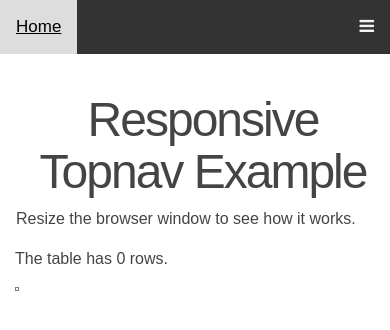
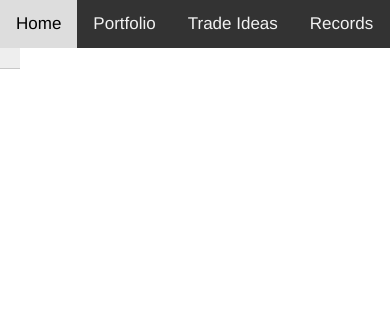
Before and after one commit to dan-bart/PythonAutoTrader, a Flask app: page /ideas in a window 390 px wide; the page is wider, and only the part inside the window is pictured. Shown: the top 330 px of that part. Run offline with Flask 2, Linux system fonts and the light colour scheme; lists and menus that the app fills with data are empty; parts of the project's set-up code (start-up, migrations or seed data) failed here and were passed over; some libraries are stand-ins or nearby versions.

Commit message:
working trader, flask draft

```diff
--- a/app.py
+++ b/app.py
@@ -1,18 +1,29 @@
-import os
 import trader
+import yfinance
 from flask_sqlalchemy import SQLAlchemy
 from flask import Flask, render_template, url_for
 from flask_bootstrap import Bootstrap
-from bokeh.embed import components
-import bokeh
+from flask_table import Table, Col
+
+import bokeh.sampledata
+import pandas as pd
+from bokeh.layouts import gridplot
+from bokeh.plotting import figure, output_file, show
+from bokeh.sampledata.stocks import AAPL, GOOG, IBM, MSFT
+from math import pi
+import numpy as np
+
+
 
 sql_inst = trader.SQL()
-
 app = Flask(__name__)
 
+#data from DB
 portfolio = sql_inst.fetch_all("portfolio")
 trade_ideas = sql_inst.fetch_all("discord_trade_ideas")
 records = sql_inst.fetch_all("records")
+
+
 
 @app.route("/", methods=["GET"])
 @app.route("/home", methods=["GET"])
@@ -26,7 +37,32 @@ def stock_data(stock):
 
 @app.route("/portfolio")
 def portfolio_fun():
-    return render_template("df.html.j2", length=portfolio.shape[1], dataframe=portfolio.to_html(),page = '/portfolio')
+    df = pd.DataFrame(MSFT)[:50]
+    df["date"] = pd.to_datetime(df["date"])
+
+    inc = df.close > df.open
+    dec = df.open > df.close
+    w = 12*60*60*1000 # half day in ms
+
+    TOOLS = "pan,wheel_zoom,box_zoom,reset,save"
+
+    p = figure(x_axis_type="datetime", tools=TOOLS, plot_width=1000, title = "MSFT Candlestick")
+    p.xaxis.major_label_orientation = pi/4
+    p.grid.grid_line_alpha=0.3
+
+    p.segment(df.date, df.high, df.date, df.low, color="black")
+    p.vbar(df.date[inc], w, df.open[inc], df.close[inc], fill_color="#D5E1DD", line_color="black")
+    p.vbar(df.date[dec], w, df.open[dec], df.close[dec], fill_color="#F2583E", line_color="black")
+    show(p)
+
+
+    kwargs = {'script': script, 'div': div}
+    kwargs['title'] = 'bokeh-with-flask'
+
+    df_portfolio = portfolio.style.highlight_max(axis=0, subset=['avg_buy']).render()
+
+
+    return render_template("df.html.j2", length=portfolio.shape[1], dataframe=df_portfolio,page = '/portfolio', **kwargs)
 
 @app.route("/ideas")
 def ideas_fun():
@@ -36,15 +72,17 @@ def ideas_fun():
 def records_fun():
     return render_template("df.html.j2", length=records.shape[1], dataframe=records.to_html())
 
-
-
-
 @app.route("/dfcustom")
 def dfcustom():
     data = portfolio.to_dict(orient="records")
     headers = portfolio.columns
     print(headers)
     return render_template("dfcustom.html.j2", data=data, headers=headers)
+
+
+
+def datetime(x):
+    return np.array(x, dtype=np.datetime64)
 
 
 # @app.route("/bokehplot")
@@ -60,3 +98,38 @@ def dfcustom():
 
 if __name__ == '__main__':
     app.run(debug=True)
+
+
+def plot_stock(stock):
+    p1 = figure(x_axis_type="datetime", title="Stock Closing Prices")
+    p1.grid.grid_line_alpha=0.3
+    p1.xaxis.axis_label = 'Date'
+    p1.yaxis.axis_label = 'Price'
+    p1.line(x=datetime(AAPL['date']), y=AAPL['adj_close'], color='#A6CEE3', legend_label='AAPL')
+    p1.legend.location = "top_left"
+
+    aapl = np.array(AAPL['adj_close'])
+    print(AAPL['adj_close'])
+    print(datetime(AAPL['date']))
+    aapl_dates = np.array(AAPL['date'], dtype=np.datetime64)
+
+    window_size = 30
+    window = np.ones(window_size)/float(window_size)
+    aapl_avg = np.convolve(aapl, window, 'same')
+
+    p2 = figure(x_axis_type="datetime", title="AAPL One-Month Average")
+    p2.grid.grid_line_alpha = 0
+    p2.xaxis.axis_label = 'Date'
+    p2.yaxis.axis_label = 'Price'
+    p2.ygrid.band_fill_color = "olive"
+    p2.ygrid.band_fill_alpha = 0.1
+
+    p2.circle(x=aapl_dates, y=aapl, size=4, legend_label='close',
+            color='darkgrey', alpha=0.2)
+
+    p2.line(x=aapl_dates, y=aapl_avg, legend_label='avg', color='navy')
+    p2.legend.location = "top_left"
+
+    output_file("stocks.html", title="stocks.py example")
+
+    show(gridplot(children = [[p1,p2]], plot_width=400, plot_height=400))  # open a browser
--- a/static/custom.css
+++ b/static/base.css
@@ -1,47 +1,9 @@
-/* Enables horizontal scrolling in any element that has the "container" CSS class. */
-
-.container {
-    overflow-x: auto;
-    overflow-y: auto;
-}
-
 body {
     margin: 0;
     padding: 0;
     font-family: "Helvetica Neue", Helvetica, Arial, sans-serif;
     color: #444;
 }
-
-
-/*
-   * Formatting the header area
-   */
-
-header {
-    background-color: #DFB887;
-    height: 35px;
-    width: 100%;
-    opacity: .9;
-    margin-bottom: 10px;
-}
-
-header h1.logo {
-    margin: 0;
-    font-size: 1.7em;
-    color: #fff;
-    text-transform: uppercase;
-    float: left;
-}
-
-header h1.logo:hover {
-    color: #fff;
-    text-decoration: none;
-}
-
-
-/*
-   * Centering the body content
-   */
 
 .container {
     width: 1200px;
--- /dev/null
+++ b/static/df_style.css
@@ -0,0 +1,40 @@
+table.dataframe,
+.dataframe th,
+.dataframe td {
+    border: none;
+    border-bottom: 1px solid #C8C8C8;
+    border-collapse: collapse;
+    text-align: center;
+    padding: 10px;
+    margin-bottom: 40px;
+    font-size: 0.9em;
+}
+
+
+/*
+.male th {
+    background-color: #add8e6;
+    color: white;
+}
+
+.female th {
+    background-color: #77dd77;
+    color: white;
+} */
+
+tr:nth-child(odd) {
+    background-color: #eee;
+}
+
+tr:nth-child(even) {
+    background-color: #fff;
+}
+
+tr:hover {
+    background-color: #ffff99;
+}
+
+.center {
+    margin-left: auto;
+    margin-right: auto;
+}
--- /dev/null
+++ b/static/nav.css
@@ -0,0 +1,42 @@
+/* Add a black background color to the top navigation */
+
+.topnav {
+    background-color: #333;
+    overflow: hidden;
+}
+
+
+/* Style the links inside the navigation bar */
+
+.topnav a {
+    float: left;
+    display: block;
+    color: #f2f2f2;
+    text-align: center;
+    padding: 14px 16px;
+    text-decoration: none;
+    font-size: 17px;
+}
+
+
+/* Change the color of links on hover */
+
+.topnav a:hover {
+    background-color: #ddd;
+    color: black;
+}
+
+
+/* Add an active class to highlight the current page */
+
+.topnav a.active {
+    background-color: #04AA6D;
+    color: white;
+}
+
+
+/* Hide the link that should open and close the topnav on small screens */
+
+.topnav .icon {
+    display: none;
+}
--- a/templates/df.html.j2
+++ b/templates/df.html.j2
@@ -1,5 +1,28 @@
-{% extends "layout.html.j2" %}
+{% extends "index.html.j2" %}
+
+<head>
+        <meta charset="utf-8">
+
+<link
+    href="https://cdnjs.cloudflare.com/ajax/libs/bokeh/1.2.0/bokeh.min.css"
+    rel="stylesheet" type="text/css">
+<link
+    href="https://cdnjs.cloudflare.com/ajax/libs/bokeh/1.2.0/bokeh-widgets.css"
+    rel="stylesheet" type="text/css">
+<link
+    href="https://cdnjs.cloudflare.com/ajax/libs/bokeh/1.2.0/bokeh-tables.css"
+    rel="stylesheet" type="text/css">
+</head>
+
 {% block body %}
-<p>The table has {{ length }} rows.</p>
-{{ dataframe|safe }}
+
+{{dataframe | safe}}
+{{ div|safe }}
+{{ script|safe }}
+
+
 {% endblock %}
+
+<script src="https://cdnjs.cloudflare.com/ajax/libs/bokeh/1.2.0/bokeh.min.js"></script>
+<script src="https://cdnjs.cloudflare.com/ajax/libs/bokeh/1.2.0/bokeh-widgets.js"></script>
+<script src="https://cdnjs.cloudflare.com/ajax/libs/bokeh/1.2.0/bokeh-tables.js"></script>
--- a/templates/index.html.j2
+++ b/templates/index.html.j2
@@ -1,9 +1,9 @@
 {% extends "layout.html.j2" %}
 {% block title %} Minimal Flask Table {% endblock %}
-
+{% block head %}
+<h1>Auto Trader</h1>
+{% endblock %}
 {% block body %}
 
-<h1>Welcome!</h1>
-
-<p>Hello! You've found the "minimal flask examples" website. Click on any of the links below to view the appropriate example.</p>
+<p>Insert description</p>
 {% endblock %}
--- a/templates/layout.html.j2
+++ b/templates/layout.html.j2
@@ -1,73 +1,29 @@
 <!doctype html>
 
 <head>
-    <title>{% block title %} {% endblock %}</title>
-    {% set active_page = page|default('home') -%}
+    <title>{% block title %} Trader {% endblock %}</title>
+
+    {# <!-- JQuery -->
+    <script src="https://ajax.googleapis.com/ajax/libs/jquery/3.4.1/jquery.min.js"></script>
+
+    <!-- Bootstrap -->
+    <link rel="stylesheet" type="text/css" href="https://stackpath.bootstrapcdn.com/bootstrap/4.3.1/css/bootstrap.min.css">
+    <script type = "text/javascript"  src="https://cdnjs.cloudflare.com/ajax/libs/popper.js/1.12.9/umd/popper.min.js"></script>
+    <script type = "text/javascript" src="https://stackpath.bootstrapcdn.com/bootstrap/4.3.1/js/bootstrap.min.js"></script>
+    <script type = "text/javascript"  src="https://stackpath.bootstrapcdn.com/bootstrap/4.3.1/js/bootstrap.bundle.min.js"></script>
+
+    <!-- Datatable -->
+    <link rel="stylesheet" type="text/css" href="https://cdn.datatables.net/1.10.20/css/jquery.dataTables.min.css">
+    <link rel="stylesheet" type="text/css" href="https://cdn.datatables.net/responsive/2.2.3/css/responsive.dataTables.min.css">
+    <script src="https://cdnjs.cloudflare.com/ajax/libs/moment.js/2.11.2/moment.min.js"></script>
+    <script type = "text/javascript"  src="https://cdn.datatables.net/1.10.20/js/jquery.dataTables.min.js"></script>
+    <script type = "text/javascript"  src="https://cdn.datatables.net/responsive/2.2.3/js/dataTables.responsive.min.js"></script>
+    <script type = "text/javascript"  src="https://cdn.datatables.net/plug-ins/1.10.15/dataRender/datetime.js"></script> #}
+
+    <link rel="stylesheet" href="{{ url_for('static', filename='df_style.css') }}">
     <link rel="stylesheet" href="https://cdnjs.cloudflare.com/ajax/libs/font-awesome/4.7.0/css/font-awesome.min.css">
-    <link rel="stylesheet" href="https://maxcdn.bootstrapcdn.com/bootstrap/4.0.0-beta.3/css/bootstrap.min.css" integrity="sha384-Zug+QiDoJOrZ5t4lssLdxGhVrurbmBWopoEl+M6BdEfwnCJZtKxi1KgxUyJq13dy" crossorigin="anonymous">
-    <!-- Add custom CSS -->
-    <link rel="stylesheet" href="{{ url_for('static', filename='custom.css') }}">
-    <style>
-        body {
-            margin: 0;
-            font-family: Arial, Helvetica, sans-serif;
-        }
-
-        .topnav {
-            overflow: hidden;
-            background-color: #333;
-        }
-
-        .topnav a {
-            float: left;
-            display: block;
-            color: #f2f2f2;
-            text-align: center;
-            padding: 14px 16px;
-            a text-decoration: none;
-            font-size: 17px;
-        }
-
-        .topnav a:hover {
-            background-color: #ddd;
-            color: black;
-        }
-
-        .topnav a.active {
-            background-color: #04AA6D;
-            color: white;
-        }
-
-        .topnav .icon {
-            display: none;
-        }
-
-        @media screen and (max-width: 600px) {
-            .topnav a:not(:first-child) {
-                display: none;
-            }
-            .topnav a.icon {
-                float: right;
-                display: block;
-            }
-        }
-
-        @media screen and (max-width: 600px) {
-            .topnav.responsive {
-                position: relative;
-            }
-            .topnav.responsive .icon {
-                position: absolute;
-                right: 0;
-                top: 0;
-            }
-            .topnav.responsive a {
-                float: none;
-                display: block;
-                text-align: left;
-            }
-        }
-    </style>
+    <link rel="stylesheet" href="{{ url_for('static', filename='nav.css') }}">
+    <link rel="stylesheet" href="{{ url_for('static', filename='base.css') }}">
 </head>
 
 <body>
@@ -76,25 +32,23 @@
     <a href="/portfolio">Portfolio</a>
     <a href="/ideas">Trade Ideas</a>
     <a href="/records">Records</a>
-        <a href="javascript:void(0);" class="icon" onclick="myFunction()">
+    <a href="javascript:void(0);" class="icon" onclick="respondNav()">
         <i class="fa fa-bars"></i>
     </a>
 </div>
 
-    <div style="padding-left:16px">
-        <h2>Responsive Topnav Example</h2>
-        <p>Resize the browser window to see how it works.</p>
-    </div>
     <div class="container">
         <div class="row">
+
             <div class="col-12">
-                {% block body %} {% endblock %}
+                {% block body %}
+                {% endblock %}
             </div>
         </div>
     </div>
 
     <script>
-        function myFunction() {
+        function respondNav() {
             var x = document.getElementById("myTopnav");
             if (x.className === "topnav") {
                 x.className += " responsive";
```
Also changed, not shown: templates/home.html.j2 (deleted, +0 -7 lines), trader.py (+121 -44 lines). Lines whose indentation alone changed are shown as unchanged.
